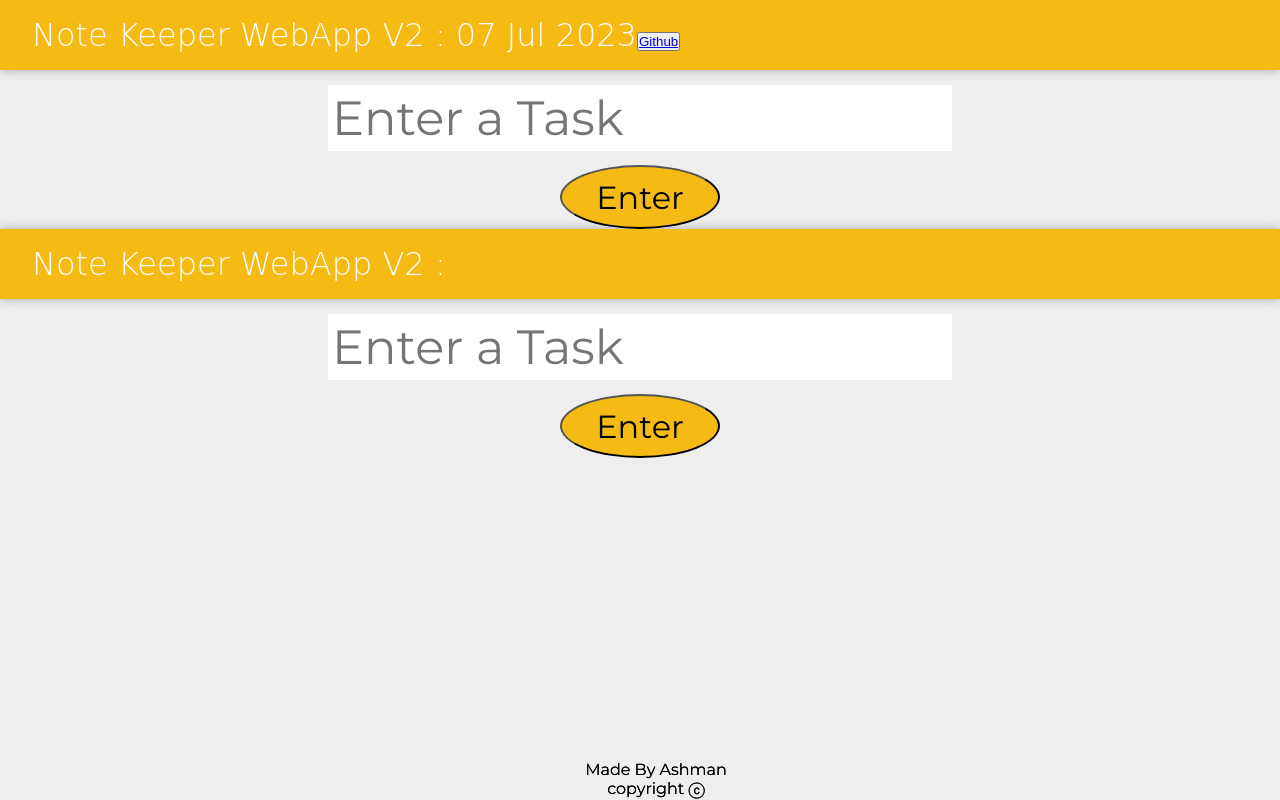
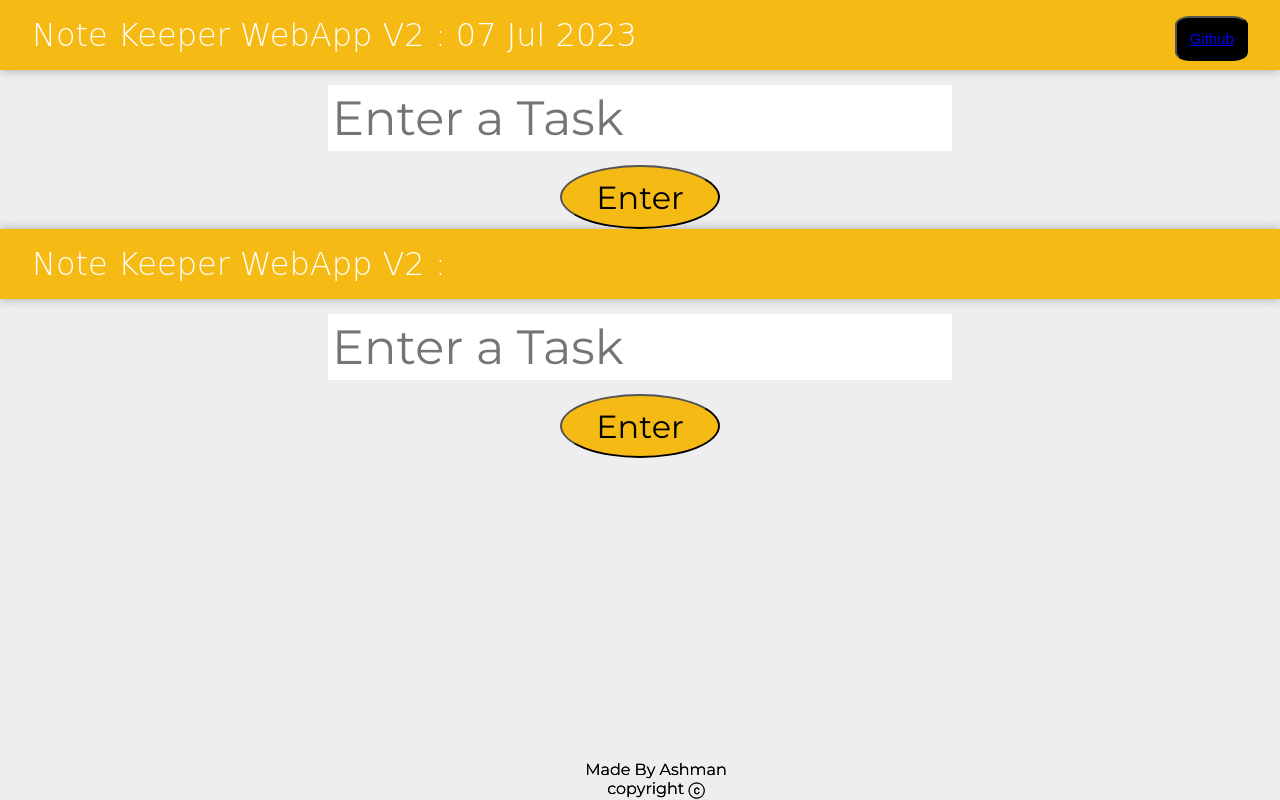
Before and after one commit to AshmanSodhi/NoteKeeperV2, a plain HTML site: page index.html in a window 1280 px wide. Drawn offline with Linux system fonts and the light colour scheme; a web font is replaced by a local one.

Commit message:
Update style.css
Added new buttons and changed styles

```diff
--- a/style.css
+++ b/style.css
@@ -103,6 +103,20 @@ textarea {
     align-content: center;
 }
 
+.gitbtn {
+    float: right;
+    height: 100%;
+    background-color: black;
+    color: white;
+    font-size: 15px;
+    padding: 1%;
+    border-radius: 20%;
+}
+
+a:visited {
+    text-decoration: none;
+    color: white;
+   }
 
 .deleteBtn {
     float: right;
```
